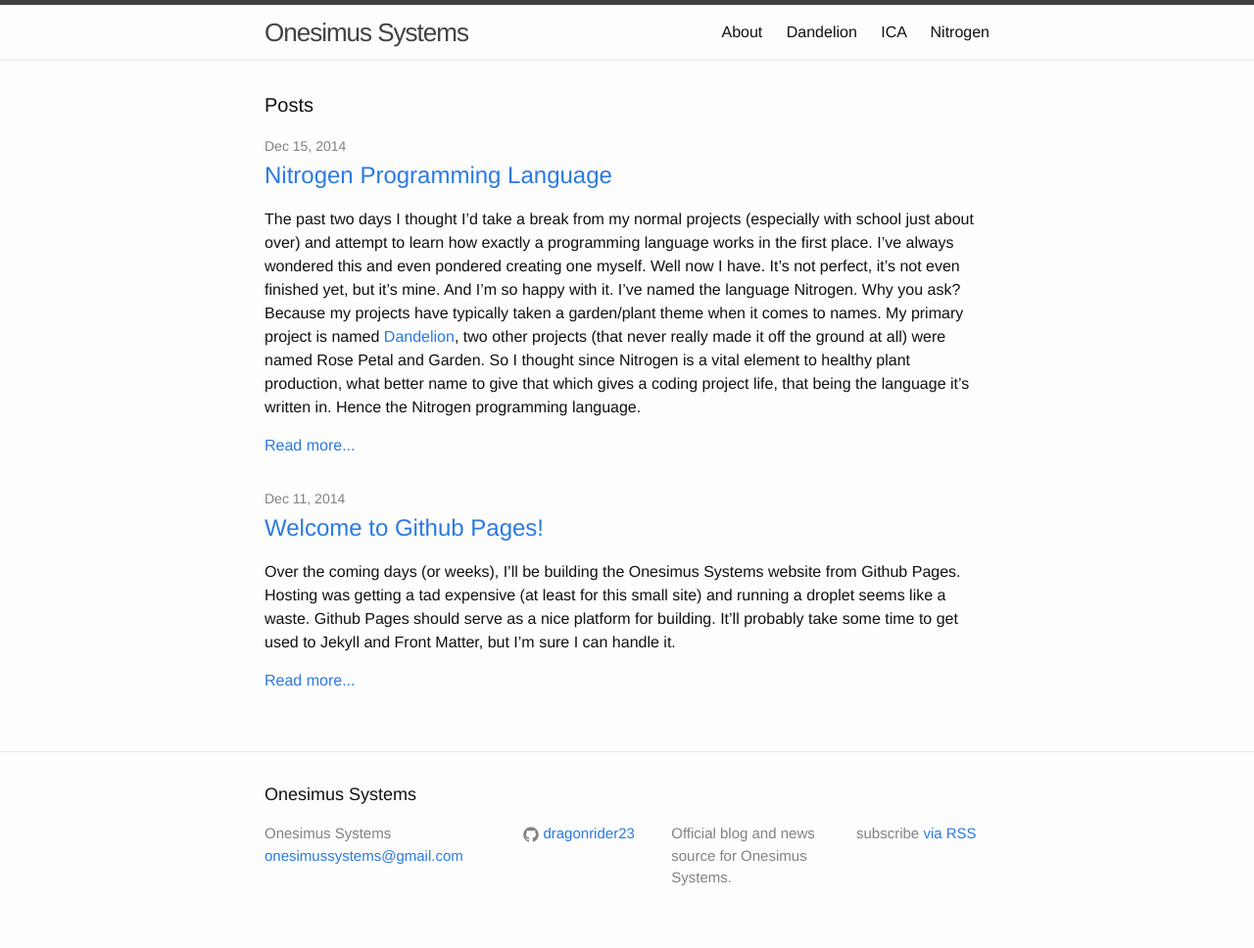
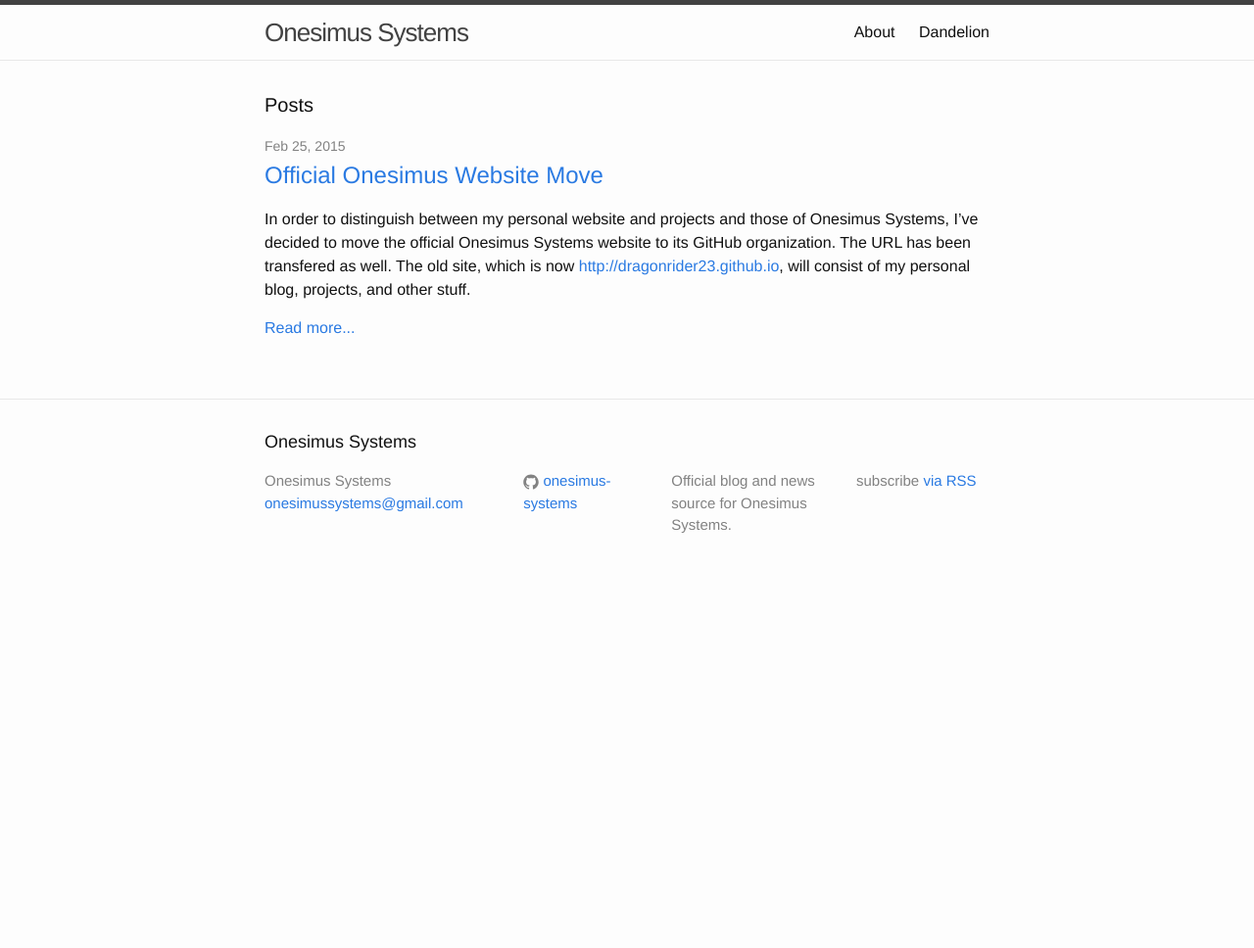
Before and after one commit to onesimus-systems/onesimus-systems.github.io, a Jekyll site: the page built from index.html, in a window 1280 px wide. Shown: the whole page at 98% size. Built offline with Jekyll 4.4.1, drawn with Linux system fonts in a browser that asks for light colours; after the commit the page ends 900 px from its top, so only the background shows below that.

Commit message:
Removed personal stuff, edited about, added first post

```diff
--- a/_config.yml
+++ b/_config.yml
@@ -1,11 +1,10 @@
 # Site settings
 title: Onesimus Systems
 email: onesimussystems@gmail.com
-description: > # this means to ignore newlines until "baseurl:"
-  Official blog and news source for Onesimus Systems.
-baseurl: "" # the subpath of your site, e.g. /blog/
-url: "http://onesimussystems.com" # the base hostname & protocol for your site
-github_username:  dragonrider23
+description: "Official blog and news source for Onesimus Systems."
+baseurl: ""
+url: "http://onesimussystems.com"
+github_username:  onesimus-systems
 
 # Build settings
 markdown: kramdown
--- a/_posts/2014-12-11-welcome-to-github-pages.md
+++ /dev/null
@@ -1,23 +0,0 @@
----
-layout: post
-title:  "Welcome to Github Pages!"
-author: "Lee Keitel"
-date:   2014-12-11 23:08:00
-categories: update
----
-Over the coming days (or weeks), I'll be building the Onesimus Systems website from Github Pages. Hosting was getting a tad
-expensive (at least for this small site) and running a droplet seems like a waste. Github Pages should serve as a nice platform
-for building. It'll probably take some time to get used to Jekyll and Front Matter, but I'm sure I can handle it.
-
-This website will serve as the official blog and news source for Onesimus Systems. All release news and whatnot will be
-published here.
-
-Jekyll offers powerful support for code snippets (I prefer Go, who uses Ruby these days? Honestly.):
-
-{% highlight go %}
-func printHi(s string) {
-    fmt.Printf("Hi, %s", s)
-}
-printHi("Tom")
-#=> prints "Hi, Tom" to STDOUT.
-{% endhighlight %}
--- a/_posts/2014-12-15-nitrogen-programming-language.md
+++ /dev/null
@@ -1,22 +0,0 @@
----
-layout: post
-title:  "Nitrogen Programming Language"
-author: "Lee Keitel"
-date:   2014-12-15 21:08:00
-categories: nitrogen
----
-The past two days I thought I'd take a break from my normal projects (especially with school just about over) and attempt to learn how exactly a programming language works in the first place. I've always wondered this and even pondered creating one myself. Well now I have. It's not perfect, it's not even finished yet, but it's mine. And I'm so happy with it. I've named the language Nitrogen. Why you ask? Because my projects have typically taken a garden/plant theme when it comes to names. My primary project is named [Dandelion](https://github.com/dragonrider23/dandelion), two other projects (that never really made it off the ground at all) were named Rose Petal and Garden. So I thought since Nitrogen is a vital element to healthy plant production, what better name to give that which gives a coding project life, that being the language it's written in. Hence the Nitrogen programming language.
-
-Nitrogen is a Lisp-based language that uses S-expressions and Q-expressions (quoted expressions) to represent both code and data. In Nitrogen, like all Lisp dialects, everything is a list. For me it took a bit to get used to this stange way of doing things. I was so used to "normal" languages like Go, PHP, Python, C, etc. that don't have near the number of () and {} and have the operators between that which they operate on. But after playing with it, I find it quite logical. I doubt I'll ever start using Nitrogen for any significant project. But hopefully someday it will have enough functionality that I can use it as a scripting language or something like that.
-
-For more information on Nitrogen, including documentation that will eventually be posted, go to the [Nitrogen Page](/nitrogen).
-
-Here's a quick sample of a simple printing function (I'm still working on a concat function for strings):
-
-{% highlight lisp %}
-(fun {printHi s} {
-    print s
-})
-(printHi "Hi, Tom")
-#=> prints "Hi, Tom" to STDOUT
-{% endhighlight %}
--- /dev/null
+++ b/_posts/2015-2-25-official-onesimus-website-move.md
@@ -0,0 +1,13 @@
+---
+layout: post
+title:  "Official Onesimus Website Move"
+author: "Lee Keitel"
+date:   2015-02-25
+categories: update
+---
+
+In order to distinguish between my personal website and projects and those of Onesimus Systems, I've decided to move the official Onesimus Systems website to its GitHub organization. The URL has been transfered as well. The old site, which is now [http://dragonrider23.github.io](http://dragonrider23.github.io), will consist of my personal blog, projects, and other stuff.
+
+With the website transfer, I will also be transferring the Dandelion repo to the organization. Again to distinguish between projects I want to be personal, and those I want to be "professional".
+
+Well, that's about it. The source for this site is available at [http://github.com/onesimus-systems/onesimus-systems.github.io](http://github.com/onesimus-systems/onesimus-systems.github.io).
--- a/about.md
+++ b/about.md
@@ -5,8 +5,8 @@ permalink: /about/
 menutitle: About
 ---
 
-Onesimus Systems began in Fall 2013 with Dandelion ([source](https://github.com/dragonrider23/dandelion)). Since then many more projects have been created all with the intent of either solving a problem, or learning new techniques.
-In the main GitHub repo [github.com/dragonrider23](https://github.com/dragonrider23) you will find several projects, some complete some not so much. But nonetheless, each has a purpose.
-Most applications are written in PHP or Go, more of the latter these days. All are released as open-source software. Use them, learn from them, help me improve them.
+Onesimus Systems began in Fall 2013 out of a passion to write and learn about software. In particular web applications and their place in modern technology. Out of this came the first project called Dandelion ([source](https://github.com/onesimus-systems/dandelion)). Since then many more projects have been created each of them helping to grow and shape the way development is done.
 
-You can find the source code for this site at: [github.com/dragonrider23/dragonrider23.github.io](https://github.com/dragonrider23/dragonrider23.github.io)
+All projects from Onesimus are available at the GitHub page [github.com/onesimus-systems](https://github.com/onesimus-systems). All projects are released as open-source software. Use them, learn from them, and contribute so that together we can build something amazing.
+
+You can find the source code for this site at: [http://github.com/onesimus-systems/onesimus-systems.github.io](http://github.com/onesimus-systems/onesimus-systems.github.io)
--- a/ica/ica.md
+++ /dev/null
@@ -1,12 +0,0 @@
----
-layout: page
-title: Infrastructure Config Archive
-permalink: /ica/
-menutitle: ICA
----
-
-Infrastructure Config Archive (ICA) is designed to solve the problem of keeping current backups of network infrustructure configurations. In my time as an IT employee, one thing I've noticed (and really we all know) is that keeping up with current documentation, configurations, and settings can be a very tedious and time consuming task. Too often to the point where nothing gets done anymore. And then trouble strikes. A power glitch fries a switch. A router decides it has become too old to carry on. And in setting up its replacement you realize the last config you had for it was from 4 months ago. ICA can fix that. By setting up and running ICA on a scheduled basis, weekly, bi-weekly, daily if you really need to, ICA can keep a backup of the most current configurations for your infrastructure. ICA can be easily expanded to accommodate multiple types of devices since it uses Expect underneath to handle the config grabbing. The default build supports Cisco (telnet or ssh) and Juniper (ssh-only).
-
-* [Installation Instructions](/ica/install)
-* [Configuration Documentation](/ica/config)
-* [Using ICA](/ica/using)
--- a/nitrogen.md
+++ /dev/null
@@ -1,154 +0,0 @@
----
-layout: page
-title: "Nitrogen Programming Language"
-permalink: /nitrogen/
-menutitle: Nitrogen
----
-
-Nitrogen is a Lisp-based programming language I created to learn fundamentally how programming languages work. It is not designed to be used in any sort of production environment. It's very minimal, but usable. It's based off the book [Build Your Own Lisp](http://www.buildyourownlisp.com/).
-
-On this page you will be able to find the docmentation for the builtin functions as well as the Standard Library. You'll also find some examples to play with.
-
-You can find the source code for the Nitrogen interpreter at: [github.com/dragonrider23/nitrogen](https://github.com/dragonrider23/nitrogen)
-
-Language Fundamentals
----------------------
-
-Here is where the basics of Nitrogen will be posted.
-
-
-Language Core
--------------
-
-The following words are reserved keywords for builtin functions or operators, or are used in the core library. This means they cannot be redefined using the (def) functions.
-
-Internal - Functions and Operators
-
-<table>
-  <tr>
-    <td>\</td>
-    <td>=</td>
-    <td>const</td>
-    <td>def</td>
-    <td>error</td>
-    <td>eval</td>
-  </tr>
-  <tr>
-    <td>exit</td>
-    <td>head</td>
-    <td>join</td>
-    <td>list</td>
-    <td>load</td>
-    <td>print</td>
-  </tr>
-  <tr>
-    <td>tail</td>
-    <td>undef</td>
-  </tr>
-</table>
-
-Internal - Arithmatic and Comparison Operators
-
-<table>
-  <tr>
-    <td>+</td>
-    <td>-</td>
-    <td>*</td>
-    <td>/</td>
-    <td>%</td>
-    <td>if</td>
-  </tr>
-  <tr>
-    <td>==</td>
-    <td>!=</td>
-    <td>&gt;</td>
-    <td>&lt;</td>
-    <td>&gt;=</td>
-    <td>&lt;=</td>
-  </tr>
-</table>
-
-Core Library - Language Constructs
-
-<table>
-  <tr>
-    <td>nil</td>
-    <td>true</td>
-    <td>false</td>
-    <td>pfun</td>
-    <td>fun</td>
-  </tr>
-  <tr>
-    <td>do</td>
-    <td>not</td>
-    <td>or</td>
-    <td>and</td>
-    <td>++</td>
-  </tr>
-  <tr>
-    <td>--</td>
-    <td>select</td>
-    <td>case</td>
-    <td>otherwise</td>
-  </tr>
-</table>
-
-
-Core Library
-------------
-
-Core Library - Functions (Note: These can be undefined. They will eventually be implemented in the interpreter directly but for now are written in Nitrogen.)
-
-<table>
-  <tr>
-    <td>curry</td>
-    <td>drop</td>
-    <td>drop-while</td>
-    <td>elem</td>
-    <td>filter</td>
-  </tr>
-  <tr>
-    <td>foldl</td>
-    <td>foldr</td>
-    <td>fst</td>
-    <td>init</td>
-    <td>last</td>
-  </tr>
-  <tr>
-    <td>len</td>
-    <td>lookup</td>
-    <td>map</td>
-    <td>nth</td>
-    <td>pack</td>
-  </tr>
-  <tr>
-    <td>product</td>
-    <td>reverse</td>
-    <td>snd</td>
-    <td>split</td>
-    <td>sum</td>
-  </tr>
-  <tr>
-    <td>take</td>
-    <td>take-while</td>
-    <td>trd</td>
-    <td>uncurry</td>
-    <td>unpack</td>
-  </tr>
-  <tr>
-    <td>unzip</td>
-    <td>zip</td>
-  </tr>
-</table>
-
-
-Standard Library
-----------------
-
-This is where you'll eventually find documentation for the Standard Library.
-
-
-Examples
---------
-
-Here you will find examples of the language in action.
```
Also changed, not shown: ica/ica-config.md (deleted, +0 -91 lines), ica/ica-install.md (deleted, +0 -85 lines), ica/ica-using.md (deleted, +0 -26 lines).
